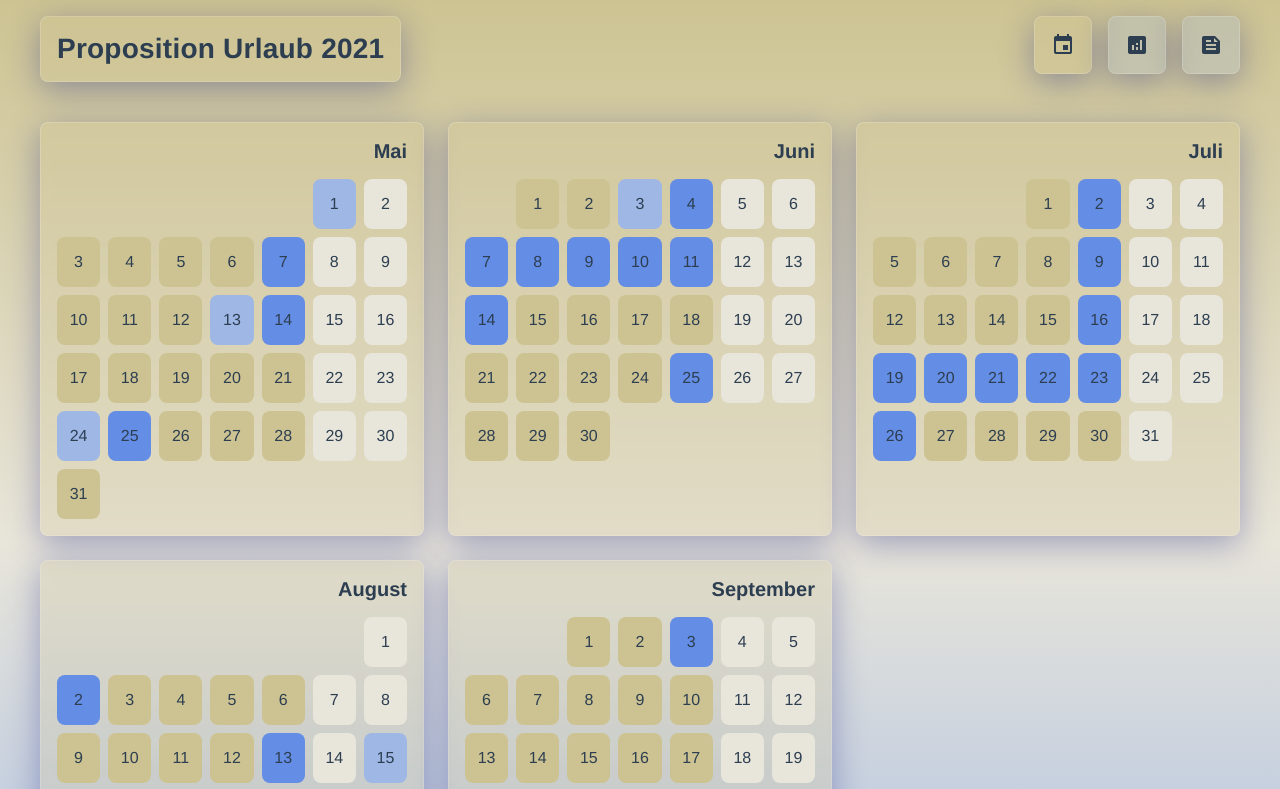
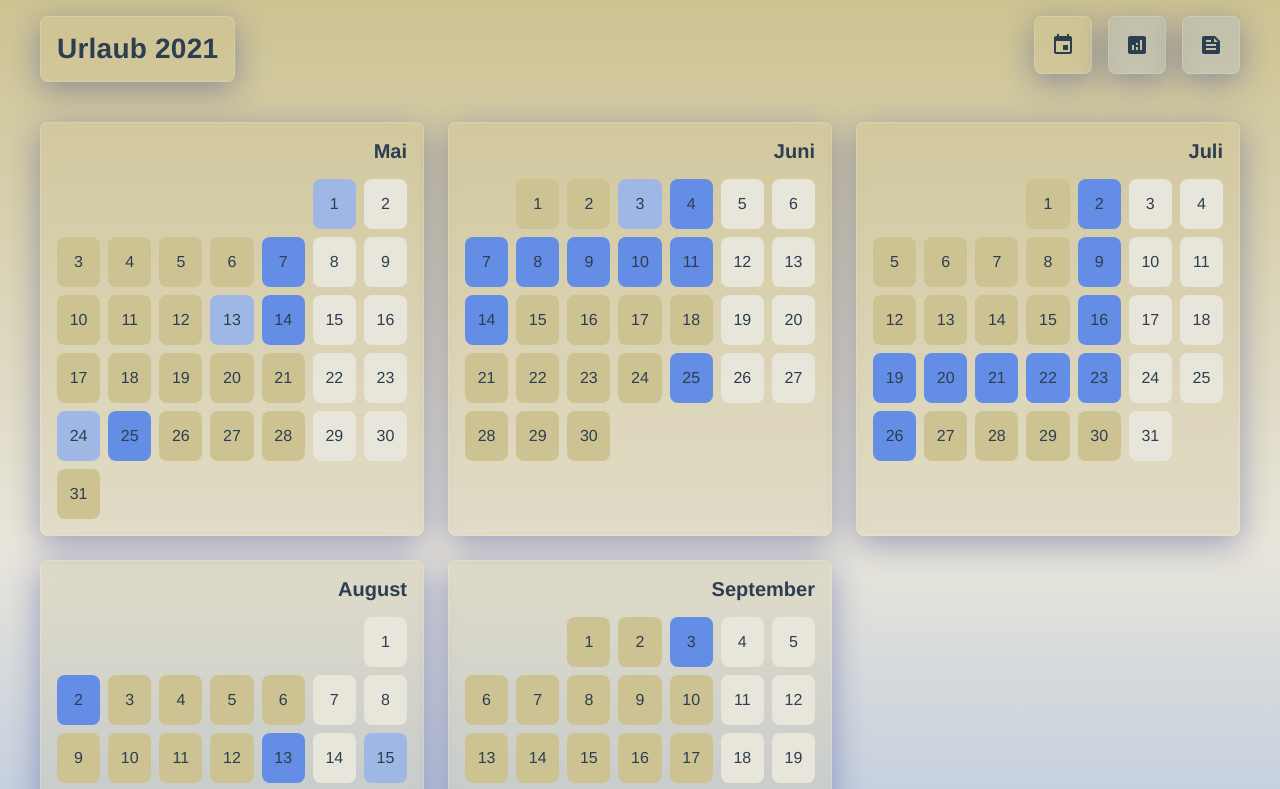
Before and after one commit to URLmacher/vacation, a Vue app: page / in a window 1280 px wide. Shown: the top 789 px of the page. Built offline with nearby package versions, Linux system fonts and the light colour scheme; what vue3-apexcharts would draw is missing.

Commit message:
urlaub confirmed

```diff
--- a/package.json
+++ b/package.json
@@ -1,5 +1,5 @@
 {
-  "name": "urlaub_pls",
+  "name": "urlaub_thx",
   "version": "0.1.0",
   "private": true,
   "scripts": {
--- a/src/components/NavBar.vue
+++ b/src/components/NavBar.vue
@@ -1,6 +1,6 @@
 <template>
   <nav class="nav-bar">
-    <h4 class="nav-bar__title">Proposition Urlaub {{vacationYear}}</h4>
+    <h4 class="nav-bar__title">Urlaub {{vacationYear}}</h4>
     <div class="nav-bar__links">
       <router-link
         class="nav-bar__button"
```
